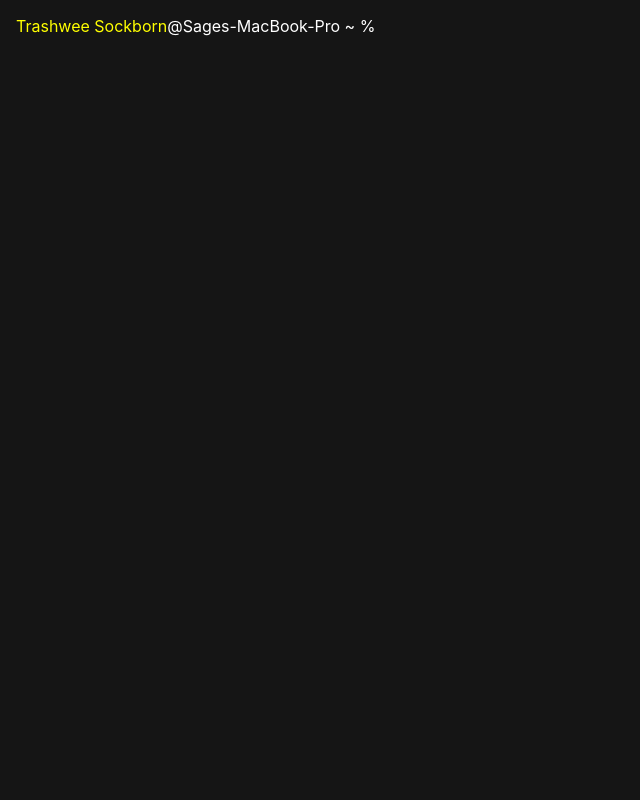
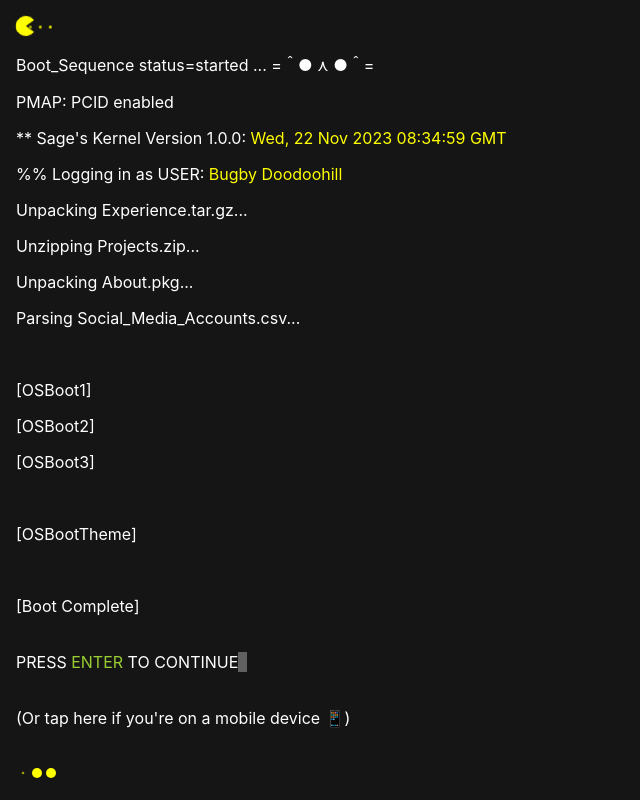
Before and after one commit to sagerg/portfolio, a React app: page / in a window 1280 px wide. Shown: the whole page, without its empty margins (0-640 px from the left). Built offline with nearby package versions, Linux system fonts and the light colour scheme.

Commit message:
Added on-load section.

```diff
--- a/package.json
+++ b/package.json
@@ -21,7 +21,8 @@
   "homepage": "https://github.com/sagerg/portfolio#readme",
   "dependencies": {
     "react": "^18.2.0",
-    "react-dom": "^18.2.0"
+    "react-dom": "^18.2.0",
+    "react-spinners": "^0.13.8"
   },
   "devDependencies": {
     "@babel/core": "^7.23.3",
@@ -30,6 +31,9 @@
     "babel-jest": "^29.7.0",
     "babel-loader": "^9.1.3",
     "css-loader": "^6.8.1",
+    "eslint": "^8.54.0",
+    "eslint-plugin-react": "^7.33.2",
+    "eslint-plugin-react-hooks": "^4.6.0",
     "html-webpack-plugin": "^5.5.3",
     "jest": "^29.7.0",
     "react-test-renderer": "^18.2.0",
--- a/src/App.js
+++ b/src/App.js
@@ -4,12 +4,12 @@ import "./assets/app.css"
 import { generateARandomeName } from "../src/utils/nameGenerator";
 
 const App = () => {
-  const name = generateARandomeName();
+  const user = generateARandomeName();
 
   return (
     <>
       <Home
-        name={name}
+        user={user}
       />
     </>
   );
--- /dev/null
+++ b/src/assets/cursor.css
@@ -0,0 +1,26 @@
+.cursor {
+  display: inline;
+  white-space: pre;
+  background-color: #606060;
+  /*
+  Animation paramaters:
+  blink = animation-name,
+  1s = animation-duration,
+  step-end = animation-timing-function,
+  infinite = animation-iteration-count
+  */
+  -webkit-animation: blink 1s step-end infinite;
+  animation: blink 1s step-end infinite;
+}
+
+@-webkit-keyframes blink {
+  0% { opacity: 1.0; }
+  50% { opacity: 0.0; }
+  100% { opacity: 1.0; }
+}
+
+@keyframes blink {
+  0% { opacity: 1.0; }
+  50% { opacity: 0.0; }
+  100% { opacity: 1.0; }
+}
--- /dev/null
+++ b/src/assets/loader.css
@@ -0,0 +1,8 @@
+.loader {
+  background-color: #151515;
+  color: #fff;
+  height: 100vh;
+  padding: 1rem;
+  box-sizing: border-box;
+  overflow: auto;
+}
--- a/src/assets/terminal.css
+++ b/src/assets/terminal.css
@@ -8,6 +8,7 @@
 }
 
 .terminal-input {
+  caret-color: transparent;
   display: inline;
   border: none;
   outline: none;
@@ -22,6 +23,6 @@
   white-space: pre;
 }
 
-.pre-cursor-text {
+.highlighted-text {
   color: yellow;
 }
--- /dev/null
+++ b/src/components/ui/Cursor.js
@@ -0,0 +1,8 @@
+import React from "react";
+import "../../assets/cursor.css"
+
+const Cursor = () => {
+  return <span className="cursor">{"  "}</span>
+};
+
+export default Cursor;
--- /dev/null
+++ b/src/components/ui/Delayed.js
@@ -0,0 +1,16 @@
+import React, { useState, useEffect } from 'react';
+
+const Delayed = ({ children, waitBeforeShow = 500 }) => {
+  const [isShown, setIsShown] = useState(false);
+
+  useEffect(() => {
+    const timer = setTimeout(() => {
+      setIsShown(true);
+    }, waitBeforeShow);
+    return () => clearTimeout(timer);
+  }, [waitBeforeShow]);
+
+  return isShown ? children : null;
+};
+
+export default Delayed;
--- /dev/null
+++ b/src/components/ui/Loader.js
@@ -0,0 +1,114 @@
+import React, { useState, useEffect } from "react";
+import PacmanLoader from "react-spinners/PacmanLoader";
+import PulseLoader from "react-spinners/PulseLoader";
+import Delayed from "./Delayed";
+import data from "../../data/data.json";
+import Cursor from "./Cursor";
+
+import "../../assets/loader.css";
+import "../../assets/terminal.css"
+
+const Loader = ({ user, isLoading, setLoading }) => {
+  const multiplier = 200;
+  const dateIdentifier = "**";
+  const userIdentifier = "%%";
+  const bootSequence = data.bootSequence;
+  const loadDuration = multiplier * bootSequence.length;
+
+  const [hasLoaderStalled, setLoaderStalled] = useState(false);
+
+  const handleTapOnMobile = () => {
+    setLoading(false);
+  };
+
+  useEffect(() => {
+    const timer = setTimeout(() => {
+      setLoaderStalled(true);
+    }, loadDuration);
+    return () => clearTimeout(timer);
+  }, []);
+
+  useEffect(() => {
+    if (hasLoaderStalled) {
+      const onKeyDown = (e) => {
+        if(e.key === 'Enter'){
+          setLoading(false);
+        }
+      }
+      window.addEventListener('keydown', onKeyDown)
+      return () => window.removeEventListener('keydown', onKeyDown);
+    }
+   },[hasLoaderStalled]);
+
+  return (
+    <div>
+      {isLoading &&
+        <div className="loader">
+          <PacmanLoader
+            color={"yellow"}
+            size={10}
+            aria-label="Loading Spinner"
+            data-testid="loader"
+          />
+          {bootSequence.map((text, i) => {
+            if (text === "") {
+              return (
+                <Delayed key={i} waitBeforeShow={multiplier * i}>
+                  <br/>
+                </Delayed>
+              );
+            } else if (text.includes(dateIdentifier)) {
+              return (
+                <Delayed key={i} waitBeforeShow={multiplier * i}>
+                  <p>
+                    <span>{text}</span>
+                    <span className="highlighted-text">{(new Date()).toUTCString()}</span>
+                  </p>
+                </Delayed>
+              );
+            } else if (text.includes(userIdentifier)) {
+              return (
+                <Delayed key={i} waitBeforeShow={multiplier * i}>
+                  <p>
+                    <span>{text}</span>
+                    <span className="highlighted-text">{user}</span>
+                  </p>
+                </Delayed>
+              );
+            } else {
+              return (
+                <Delayed key={i} waitBeforeShow={multiplier * i}>
+                  <p>{text}</p>
+                </Delayed>
+              );
+            }
+          })}
+          <Delayed waitBeforeShow={loadDuration}>
+            <span>{"PRESS "}</span>
+            <span style={{ color : "yellowgreen" }}>{"ENTER"}</span>
+            <span>{" TO CONTINUE"}</span>
+            <Cursor />
+            <br /><br />
+            <p onClick={handleTapOnMobile}>
+              <a
+                href="#"
+                style={{ textDecoration : "none", color : "#fff" }}
+              >
+                {"(Or tap here if you're on a mobile device 📱)"}
+              </a>
+            </p>
+            <br />
+          </Delayed>
+          <PulseLoader
+            color={"yellow"}
+            size={10}
+            aria-label="Loading Spinner"
+            data-testid="loader"
+          />
+        </div>
+      }
+    </div>
+  );
+};
+
+export default Loader;
--- a/src/data/data.json
+++ b/src/data/data.json
@@ -1,17 +1,16 @@
 {
-  "commands": {
-    "help": "",
-    "about": "",
-    "projects": "",
-    "social-media": "",
-    "github": "https://github.com/sagerg",
-    "linkedin": "https://www.linkedin.com/in/sagegarcia/",
-    "email": "sage.garcia21@gmail.com",
-    "whoami": "",
-    "ls": "",
-    "echo": "",
-    "cat": ""
-  },
+  "commands": [
+    "help",
+    "about",
+    "projects",
+    "social-media",
+    "whoami",
+    "cd",
+    "ls",
+    "echo",
+    "cat",
+    "clear"
+  ],
   "funny-names": [
     "Zoowee Blubberworth",
     "Flufffy Gloomkins",
@@ -23,6 +22,36 @@
     "Humster Pottyworthy",
     "Bugby Doodoohill",
     "Gootu Snotborn",
-    "Peafy Doodoofish"
+    "Peafy Doodoofish",
+    "Peawee Pimplehair",
+    "Chewlu Boogerbrain",
+    "Eggster HoboSmittens",
+    "Bushspitz Wigglebottom",
+    "Stinkroid Noodleshine",
+    "Hicktu Sockface",
+    "Chewberry Mudman",
+    "Sniffeenie Chewgold",
+    "Fartbag Snotshine",
+    "Eggpants Snothall",
+    "Dingbo Roachseed"
+  ],
+  "bootSequence": [
+    "Boot_Sequence status=started ... =＾● ⋏ ●＾=",
+    "PMAP: PCID enabled",
+    "** Sage's Kernel Version 1.0.0: ",
+    "%% Logging in as USER: ",
+    "Unpacking Experience.tar.gz...",
+    "Unzipping Projects.zip...",
+    "Unpacking About.pkg...",
+    "Parsing Social_Media_Accounts.csv...",
+    "",
+    "[OSBoot1]",
+    "[OSBoot2]",
+    "[OSBoot3]",
+    "",
+    "[OSBootTheme]",
+    "",
+    "[Boot Complete]",
+    ""
   ]
 }
--- a/src/pages/Home/Terminal.js
+++ b/src/pages/Home/Terminal.js
@@ -1,26 +1,26 @@
 import React , { useEffect, useState, useRef } from "react";
 import "../../assets/terminal.css"
 import data from "../../data/data.json";
+import Cursor from "../../components/ui/Cursor"
 
 const Terminal = ({
   terminalHistory,
   setTerminalHistory,
-  name
+  user,
+  isLoading
 }) => {
   const [input, setInput] = useState("");
   const inputRef = useRef();
-
   const preCursorText = (
     <>
-      <span className="pre-cursor-text">
-        {name}
+      <span className="highlighted-text">
+        {user}
       </span>
       <span>
         {"@Sages-MacBook-Pro ~ % "}
       </span>
     </>
   );
-
   const commands = data.commands;
 
   const handleInputOnChange = (e) => {
@@ -28,7 +28,7 @@ const Terminal = ({
     setInput(cmd);
   };
 
-  const generateOutputComponent = (commandList, trimmedInput) => {
+  const generateOutputComponent = (commands, trimmedInput) => {
     let component = undefined;
     switch (trimmedInput) {
       case "help":
@@ -37,10 +37,10 @@ const Terminal = ({
             {"Available commands: "}
             <br />
             {"    "}
-            {commandList.slice(0, commandList.length-1).map((command) => {
+            {commands.slice(0, commands.length-1).map((command) => {
               return (<span><b>{command}</b>, </span>)
             })}
-            {<b>{commandList[commandList.length-1]}</b>}
+            {<b>{commands[commands.length-1]}</b>}
           </>
         );
         break;
@@ -56,10 +56,13 @@ const Terminal = ({
       newHistory = [...newHistory, <>{preCursorText}{input}</>];
       const trimmedInput = input.trim();
       if (trimmedInput !== "") {
-        let output = undefined;
-        const commandList = Object.keys(commands);
-        if (commandList.includes(trimmedInput)) {
-          output = generateOutputComponent(commandList, trimmedInput);
+        let output = <></>;
+        if (commands.includes(trimmedInput)) {
+          if (trimmedInput === "clear") {
+            newHistory = [];
+          } else {
+            output = generateOutputComponent(commands, trimmedInput);
+          }
         } else {
           output = <>{`zsh: command not found: ${trimmedInput}`}</>;
         }
@@ -70,9 +73,22 @@ const Terminal = ({
     }
   };
 
-  useEffect(() => inputRef.current.focus(), []);
+  const getTextWidth = (text) => {
+    const canvas = document.createElement('canvas');
+    const context = canvas.getContext('2d');
+    context.font = getComputedStyle(document.body).font;
+    return context.measureText(text).width;
+  };
+
+  useEffect(() => {
+    if (!isLoading) {
+      inputRef.current.focus();
+    }
+  }, [isLoading]);
 
   return (
+    <div>
+      {!isLoading &&
         <div
           className="terminal-wrapper"
           onClick={() => inputRef.current.focus()}
@@ -91,10 +107,14 @@ const Terminal = ({
             ref={inputRef}
             className="terminal-input"
             type="text"
+            style={{"width" : getTextWidth(input)}}
             value={input}
             onChange={handleInputOnChange}
             onKeyDown={handleOnKeyDown}
           />
+          <Cursor />
+        </div>
+      }
     </div>
   );
 };
--- a/src/pages/Home/index.js
+++ b/src/pages/Home/index.js
@@ -1,15 +1,25 @@
-import React, { useState } from "react";
+import React, { useState, useEffect } from "react";
+import Loader from "../../components/ui/Loader";
 import Terminal from "./Terminal";
 
-const Home = ({name}) => {
+const Home = ({ user }) => {
   const [terminalHistory, setTerminalHistory] = useState([]);
+  const [isLoading, setLoading] = useState(true);
 
   return (
-    <Terminal
-      terminalHistory={terminalHistory}
-      setTerminalHistory={setTerminalHistory}
-      name={name}
-    />
+    <>
+      <Loader
+        user={user}
+        isLoading={isLoading}
+        setLoading={setLoading}
+      />
+      <Terminal
+        terminalHistory={terminalHistory}
+        setTerminalHistory={setTerminalHistory}
+        user={user}
+        isLoading={isLoading}
+      />
+    </>
   );
 };
 
```
Also changed, not shown: .eslintrc.json (added), 2 other files (tests, documents, lock files or other folders). Lines whose indentation alone changed are shown as unchanged.
